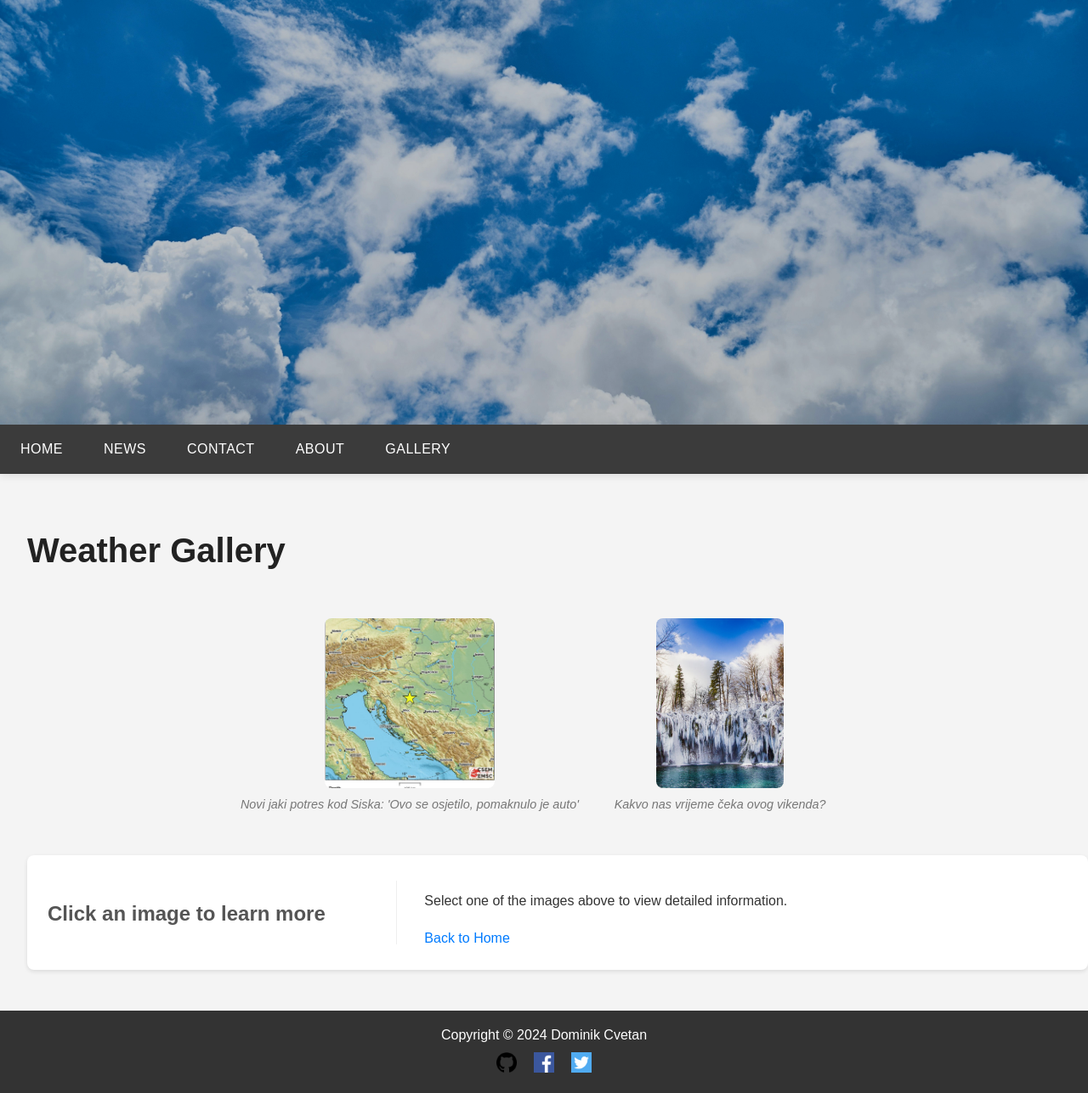
After one commit to dcvetan/tvz-ntpws, a PHP site: page /gallery.php in a window 1280 px wide. The commit adds this page. Shown: the whole page at 85% size. Run offline with PHP 8.4, Linux system fonts and the light colour scheme.

Commit message:
Zadatak 6

```diff
--- /dev/null
+++ b/projekt/gallery.php
@@ -0,0 +1,96 @@
+<script>
+    function updateArticle(imageId) {
+        const title = document.getElementById('articleTitle');
+        const content = document.getElementById('articleContent');
+        const date = document.getElementById('articleDate');
+        const currentDate = '2024-12-01';
+
+        if (imageId === 1) {
+            title.textContent = "Novi jaki potres kod Siska: 'Ovo se osjetilo, pomaknulo je auto'";
+            content.innerHTML = `
+                <p>U subotu je blizu Siska zabilježen potres magnitude 2.5, javlja EMSC. Potres se dogodio 30. studenog u 17:08.</p>
+                <p>Čitatelj iz Siska javio nam je da se dobro osjetilo: “Dobro se osjetilo, baš jako. Dijete je ostavilo na terasi auto, pomaknuo se za pola metra”, rekao je i dodao da srećom nije bilo štete.</p>
+                <p>Prema EMSC-u, epicentar potresa je bio 11 kilometara zapadno-sjeverozapadno od Siska na dubini od 9 kilometara.</p>
+                <p>Podsjećamo, Hrvatsku su posljednjih godina pogodili mnogi potresi, a najjači su bili 2020. godine kad je porušen veliki dio centra Zagreba.</p>
+                <p>Posebno su stradali Petrinja, Sisak i okolica.</p>
+            `;
+        } else {
+            title.textContent = "Kakvo nas vrijeme čeka ovog vikenda?";
+            content.innerHTML = `
+                <p>U petak će biti umjereno do pretežno oblačno, i hladnije nego jučer.</p>
+                <p>Maksimalna dnevna temperatura ide do 8°C. Moguća je i kiša u poslijepodnevnim satima, a ponegdje i pokoja pahulja.</p>
+                <p>Tijekom vikenda se nastavlja oblačno vrijeme. Na kopnu umjereno i pretežno oblačno.</p>
+                <p>Na Jadranu većinom sunčano. Vjetrovito i hladnije.</p>
+                <p>Najniža temperatura od 0 do 5, na obali i otocima između 5 i 9 °C. Najviša dnevna uglavnom od 7 do 12, ponegdje i niža</p>
+            `;
+        }
+        date.textContent = `Published: ${currentDate}`;
+    }
+</script>
+
+<!DOCTYPE HTML>
+<html>
+<head>
+    <title>Weather Gallery</title>
+    <meta name="description" content="Weather photo gallery">
+    <meta name="keywords" content="weather, gallery, photos">
+    <meta name="author" content="Dominik Cvetan">
+    <meta http-equiv="content-type" content="text/html; charset=utf-8">
+    <meta name="viewport" content="width=device-width, initial-scale=1.0">
+    <link rel="stylesheet" href="style.css">
+</head>
+<body>
+    <header>
+        <div class="clouds-image"></div>
+        <nav>
+            <ul>
+                <li><a href="index.php">Home</a></li>
+                <li><a href="news.php">News</a></li>
+                <li><a href="#">Contact</a></li>
+                <li><a href="#">About</a></li>
+                <li><a href="#">Gallery</a></li>
+            </ul>
+        </nav>
+    </header>
+    <main>
+        <h1>Weather Gallery</h1>
+        <div class="gallery">
+            <figure onclick="updateArticle(1)">
+                <img src="img/articles/earthquake.jpg" alt="ESMC earchquake Croatia">
+                <figcaption>Novi jaki potres kod Siska: 'Ovo se osjetilo, pomaknulo je auto'</figcaption>
+            </figure>
+            <figure onclick="updateArticle(2)">
+                <img src="img/articles/plitvice.jpg" alt="Plitvice zimi">
+                <figcaption>Kakvo nas vrijeme čeka ovog vikenda?</figcaption>
+            </figure>
+        </div>
+
+        <article id="weatherArticle">
+            <div class="article-left">
+                <h2 id="articleTitle">Click an image to learn more</h2>
+                <p id="articleDate"></p>
+            </div>
+            <div class="article-right">
+                <div id="articleContent">
+                    <p>Select one of the images above to view detailed information.</p>
+                </div>
+                <a href="index.php">Back to Home</a>
+            </div>
+        </article>
+    </main>
+    <footer>
+        <p>Copyright © <?php echo date("Y");?> Dominik Cvetan</p>
+        <div class="social-links">
+            <a href="https://github.com/dcvetan" target="_blank">
+                <img src="img/github-icon.png" alt="GitHub">
+            </a>
+            <a href="https://facebook.com" target="_blank">
+                <img src="img/facebook-icon.png" alt="Facebook">
+            </a>
+            <a href="https://twitter.com" target="_blank">
+                <img src="img/twitter-icon.png" alt="Twitter">
+            </a>
+        </div>
+    </footer>
+</body>
+</html>
--- a/projekt/index.php
+++ b/projekt/index.php
@@ -19,7 +19,7 @@
 			  <li><a href="news.php">News</a></li>
 			  <li><a href="#">Contact</a></li>
 			  <li><a href="#">About</a></li>
-			  <li><a href="#">Gallery</a></li>
+			  <li><a href="gallery.php">Gallery</a></li>
 			</ul>
 		</nav>
 	</header>
--- a/projekt/news.php
+++ b/projekt/news.php
@@ -15,10 +15,10 @@
         <nav>
             <ul>
                 <li><a href="index.php">Home</a></li>
-                <li><a href="news.php">News</a></li>
+                <li><a href="#">News</a></li>
                 <li><a href="#">Contact</a></li>
                 <li><a href="#">About</a></li>
-                <li><a href="#">Gallery</a></li>
+                <li><a href="gallery.php">Gallery</a></li>
             </ul>
         </nav>
     </header>
--- a/projekt/style.css
+++ b/projekt/style.css
@@ -1,3 +1,4 @@
+/* Base Styles */
 body, html {
     font-family: 'Oswald', sans-serif;
     margin: 0;
@@ -6,8 +7,8 @@ body, html {
     scroll-behavior: smooth;
 }
 
+/* Header */
 header {
-    /* display: block; */
     width: 100%;
     position: relative;
     z-index: 100;
@@ -37,6 +38,7 @@ header {
     z-index: 1;
 }
 
+/* Navigation */
 nav {
     position: sticky;
     top: 0;
@@ -94,8 +96,7 @@ li a:hover::after {
     width: 80%;
 }
 
-/* Main - Home */
-
+/* Main Content */
 main {
     padding: 2rem;
     background-color: #f4f4f4;
@@ -119,13 +120,14 @@ main p {
     line-height: 1.8;
 }
 
+/* Home Page Specific */
 main figure {
     margin: 2rem 0;
     text-align: center;
 }
 
 main figure img {
-    max-width: 50%; /* Adjust this value as needed */
+    max-width: 50%;
     height: auto;
     border-radius: 8px;
 }
@@ -136,22 +138,107 @@ main figure figcaption {
     color: #777;
 }
 
-@media screen and (max-width: 768px) {
-    ul {
-        flex-direction: column;
-    }
+/* News Page Specific */
+main article {
+    background-color: #fff;
+    margin: 1rem 0;
+    padding: 1rem;
+    border-radius: 8px;
+    box-shadow: 0 2px 5px rgba(0, 0, 0, 0.1);
+    display: flex;
+    flex-direction: row;
+    align-items: center;
+    text-align: left;
+    width: 100%;
+    max-width: 800px;
+    margin-left: auto;
+    margin-right: auto;
+}
 
-    li {
-        width: 100%;
-    }
+main article img {
+    width: 150px;
+    height: 100px;
+    object-fit: cover;
+    border-radius: 8px;
+    margin-right: 1rem;
+}
 
-    li a {
-        padding: 1rem;
-    }
+main article div {
+    flex: 1;
+}
+
+main article h2 {
+    font-size: 1.5rem;
+    margin-bottom: 0.5rem;
+}
+
+main article a {
+    color: #007BFF;
+    text-decoration: none;
+}
+
+main article a:hover {
+    text-decoration: underline;
+}
+
+main article .published-date {
+    font-size: 0.875rem;
+    color: #777;
+    margin-top: 0.5rem;
+}
+
+/* Gallery Specific */
+.gallery {
+    display: flex;
+    justify-content: center;
+    gap: 1rem;
+    margin: 1rem 0;
+}
+
+.gallery figure {
+    cursor: pointer;
+    transition: transform 0.3s ease;
+}
+
+.gallery figure:hover {
+    transform: scale(1.05);
+}
+
+.gallery figure img {
+    width: 300px;
+    height: 200px;
+    object-fit: cover;
+    border-radius: 8px;
+}
+
+.gallery figure figcaption {
+    font-size: 0.9rem;
+    margin-top: 0.5rem;
+}
+
+#weatherArticle {
+    max-width: 1200px;
+    margin: 1rem auto;
+    padding: 1.5rem;
+    background-color: white;
+    border-radius: 8px;
+    box-shadow: 0 2px 5px rgba(0,0,0,0.1);
+    display: flex;
+    flex-direction: row;
+    gap: 2rem;
+}
+
+#weatherArticle .article-left {
+    flex: 1;
+    padding-right: 2rem;
+    border-right: 1px solid #eee;
+}
+
+#weatherArticle .article-right {
+    flex: 2;
 }
 
 /* Footer */
-
 footer {
     background-color: #333;
     color: white;
@@ -167,86 +254,41 @@ footer p {
     font-size: 1rem;
 }
 
-footer .social-links {
+.social-links {
     margin-top: 0.5rem;
 }
 
-footer .social-links a {
+.social-links a {
     margin: 0 0.5rem;
     display: inline-block;
 }
 
-footer .social-links img {
+.social-links img {
     width: 24px;
     height: 24px;
     transition: transform 0.3s ease;
 }
 
-footer .social-links img:hover {
+.social-links img:hover {
     transform: scale(1.1);
 }
 
-/* News Page Styles */
-main {
-    padding: 2rem;
-    background-color: #f4f4f4;
-    color: #333;
-}
+/* Media Queries */
+@media screen and (max-width: 768px) {
+    ul {
+        flex-direction: column;
+    }
 
-main article {
-    background-color: #fff;
-    margin: 1rem 0;
-    padding: 1rem;
-    border-radius: 8px;
-    box-shadow: 0 2px 5px rgba(0, 0, 0, 0.1);
-    display: flex;
-    flex-direction: row; /* Display content horizontally */
-    align-items: center;
-    text-align: left;
-    width: 100%; /* Make articles full width */
-    max-width: 800px; /* Optional: limit the max width */
-    margin-left: auto;
-    margin-right: auto;
-}
+    li {
+        width: 100%;
+    }
 
-main article img {
-    width: 150px; /* Set a fixed width */
-    height: 100px; /* Set a fixed height */
-    object-fit: cover; /* Ensure the image covers the area without distortion */
-    border-radius: 8px;
-    margin-right: 1rem; /* Add space between image and text */
-}
+    li a {
+        padding: 1rem;
+    }
 
-main article div {
-    flex: 1; /* Allow the text content to take up remaining space */
-}
-
-main article h2 {
-    font-size: 1.5rem;
-    margin-bottom: 0.5rem;
-}
-
-main article p {
-    margin-bottom: 0.5rem;
-}
-
-main article a {
-    color: #007BFF;
-    text-decoration: none;
-}
-
-main article a:hover {
-    text-decoration: underline;
-}
-main article .published-date {
-    font-size: 0.875rem; /* Smaller font size */
-    color: #777; /* Gray color */
-    margin-top: 0.5rem; /* Space above the date */
-}
-
-@media screen and (max-width: 768px) {
     main article {
-        flex-direction: column; /* Stack content vertically on smaller screens */
+        flex-direction: column;
         align-items: center;
     }
 
@@ -258,4 +300,16 @@ main article .published-date {
     main article div {
         text-align: center;
     }
+
+    #weatherArticle {
+        flex-direction: column;
+    }
+
+    #weatherArticle .article-left {
+        padding-right: 0;
+        border-right: none;
+        border-bottom: 1px solid #eee;
+        padding-bottom: 1rem;
+        margin-bottom: 1rem;
+    }
 }
```
